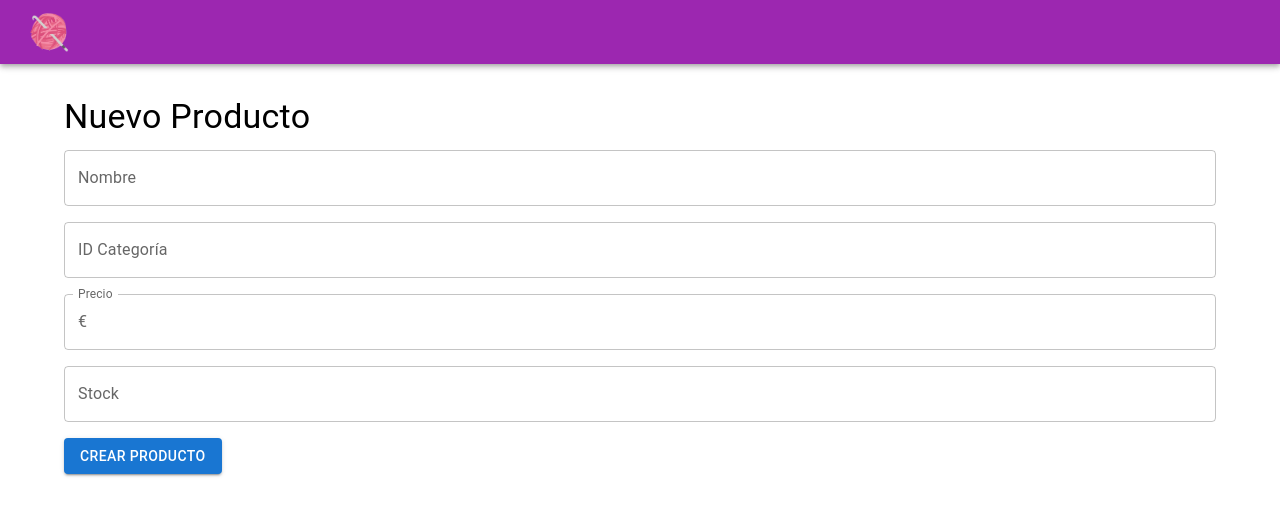
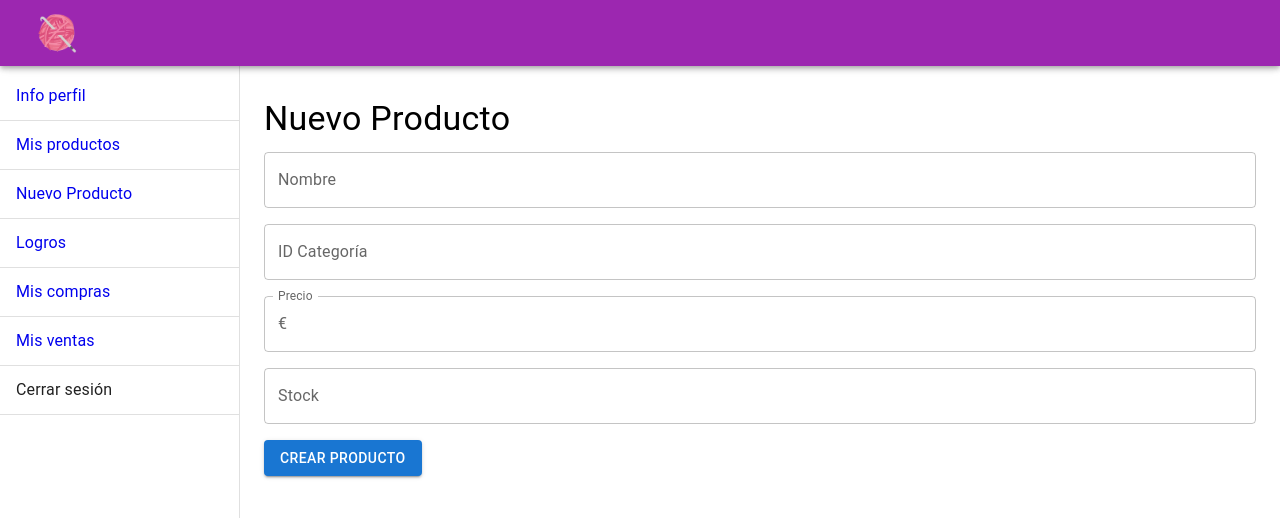
Before and after one commit to ARP-10/HookitStabit-frontend, a React (Create React App) app: page /api/productos/producto_nuevo in a window 1280 px wide. Shown: the top 518 px of the page. Built offline with nearby package versions, Linux system fonts and the light colour scheme; some icons are missing.

Commit message:
Podemos crear un producto y se guarda con el ID del usuario logueado

```diff
--- a/src/components/MenuLateral.js
+++ b/src/components/MenuLateral.js
@@ -1,8 +1,27 @@
 import React from "react";
-import { Drawer, List, ListItem, ListItemText, Divider } from "@mui/material";
-import { Link } from "react-router-dom"; // Para navegación entre páginas
+import {
+  Drawer,
+  List,
+  ListItem,
+  ListItemText,
+  Divider,
+  Toolbar,
+} from "@mui/material";
+import { Link, useNavigate } from "react-router-dom";
 
 const MenuLateral = () => {
+  const navigate = useNavigate();
+
+  // Función para cerrar sesión
+  const handleCerrarSesion = () => {
+    // Limpiar localStorage
+    localStorage.removeItem("usuarioLogueado");
+    localStorage.removeItem("usuarioId");
+
+    // Redirigir al login
+    navigate("/login");
+  };
+
   return (
     <Drawer
       sx={{
@@ -13,15 +32,43 @@ const MenuLateral = () => {
           boxSizing: "border-box",
         },
       }}
-      variant="permanent" // Hace que el Drawer siempre esté visible
+      variant="permanent"
       anchor="left"
     >
+      {/* Este Toolbar vacío sirve como espacio para que el drawer no se solape con el AppBar */}
+      <Toolbar />
       <List>
-        <ListItem button component={Link} to="http://localhost:3000/api/productos/producto_nuevo">
+        <ListItem button component={Link} to="/perfil">
+          <ListItemText primary="Info perfil" />
+        </ListItem>
+        <Divider />
+        <ListItem button component={Link} to="/api/productos/producto_nuevo">
+          <ListItemText primary="Mis productos" />
+        </ListItem>
+        <Divider />
+
+        <ListItem button component={Link} to="/api/productos/producto_nuevo">
           <ListItemText primary="Nuevo Producto" />
         </ListItem>
         <Divider />
-        {/* Puedes agregar más items en el futuro aquí */}
+        <ListItem button component={Link} to="/api/productos/producto_nuevo">
+          <ListItemText primary="Logros" />
+        </ListItem>
+        <Divider />
+        <ListItem button component={Link} to="/api/productos/producto_nuevo">
+          <ListItemText primary="Mis compras" />
+        </ListItem>
+        <Divider />
+        <ListItem button component={Link} to="/api/productos/producto_nuevo">
+          <ListItemText primary="Mis ventas" />
+        </ListItem>
+        <Divider />
+
+        {/* Botón de cerrar sesión */}
+        <ListItem button onClick={handleCerrarSesion}>
+          <ListItemText primary="Cerrar sesión" />
+        </ListItem>
+        <Divider />
       </List>
     </Drawer>
   );
--- a/src/components/NavBar.js
+++ b/src/components/NavBar.js
@@ -1,24 +1,36 @@
 import React from "react";
-import { BrowserRouter as Router, Routes, Route, useNavigate } from "react-router-dom";
 import {
-  AppBar,
-  Toolbar,
-  IconButton,
-} from "@mui/material";
+  BrowserRouter as Router,
+  Routes,
+  Route,
+  useNavigate,
+} from "react-router-dom";
+import { AppBar, Toolbar, IconButton } from "@mui/material";
 import AddShoppingCartIcon from "@mui/icons-material/AddShoppingCart";
 import PersonIcon from "@mui/icons-material/Person";
 import Logo from "../assets/Logopeque.png";
-
 
 //TODO: Crear boton de cerrar sesion
 const NavBar = () => {
   const navigate = useNavigate();
 
   return (
-      <AppBar position="sticky" color="secondary">
-        <Toolbar sx={{ display: "flex", justifyContent: "space-between", alignItems: "center" }}>
+    <AppBar
+      position="sticky"
+      color="secondary"
+      sx={{ zIndex: (theme) => theme.zIndex.drawer + 1 }}
+    >
+      <Toolbar
+        sx={{
+          display: "flex",
+          justifyContent: "space-between",
+          alignItems: "center",
+        }}
+      >
         {/* Logotipo */}
+        <IconButton color="inherit" onClick={() => navigate("/home")}>
           <img src={Logo} alt="Logo" style={{ height: 50 }} />
+        </IconButton>
 
         {/* Iconos alineados a la derecha */}
         <div>
--- a/src/pages/Login.js
+++ b/src/pages/Login.js
@@ -29,18 +29,21 @@ const Login = () => {
       const user = await response.json();
       console.log("Login correcto:", user);
 
-        // Guardamos el user logeado en localstorage
+      // Verifica si el usuario tiene el id
+      if (user && user.id) {
         localStorage.setItem("usuarioLogueado", JSON.stringify(user));
-
-
+        localStorage.setItem("usuarioId", user.id);
         navigate("/home");
+      } else {
+        console.error("No se encontró el ID del usuario:", user);
+        alert("Error al iniciar sesión. No se encontró el ID del usuario.");
+      }
     } else if (response.status === 401) {
       const motivo = await response.text();
 
       // Ajustar errores específicos
       setEmailError(motivo === "email");
       setPasswordError(motivo === "password");
-
     } else {
       alert("Error inesperado al intentar iniciar sesión.");
     }
@@ -49,6 +52,7 @@ const Login = () => {
     alert("Error de conexión con el servidor.");
   }
 };
+
 
   const handleEntrarSinLogin = () => navigate("/home");
   const handleRegistrarse = () => navigate("/registro");
--- a/src/pages/producto_nuevo.js
+++ b/src/pages/producto_nuevo.js
@@ -1,5 +1,16 @@
 import React, { useState } from "react";
-import { Container, Typography, FormControl, TextField, InputLabel, OutlinedInput, InputAdornment, Button } from "@mui/material";
+import {
+  Box,
+  Container,
+  Typography,
+  FormControl,
+  TextField,
+  InputLabel,
+  OutlinedInput,
+  InputAdornment,
+  Button,
+} from "@mui/material";
+import MenuLateral from "../components/MenuLateral";
 
 const ProductoNuevo = () => {
   const [nombre, setNombre] = useState("");
@@ -7,7 +18,12 @@ const ProductoNuevo = () => {
   const [precio, setPrecio] = useState("");
   const [stock, setStock] = useState("");
 
-  /* TODO: Por ahora el usuario siempre va a ser 1 */
+  // Obtener el ID del usuario logueado desde localStorage
+  const usuarioId = localStorage.getItem("usuarioId");
+
+  // Verifica si el ID está disponible, si no, usa un valor por defecto
+  const usuario = usuarioId ? parseInt(usuarioId, 10) : 1;
+
   const handleSubmit = async () => {
     const nuevoProducto = {
       nombre: nombre,
@@ -15,11 +31,11 @@ const ProductoNuevo = () => {
       stock: parseInt(stock),
       disponible: true,
       usuario: {
-        id: 1
+        id: usuario, // Usar el ID del usuario logueado
       },
       categoria: {
-        id: parseInt(categoriaId)
-      }
+        id: parseInt(categoriaId),
+      },
     };
 
     try {
@@ -47,6 +63,8 @@ const ProductoNuevo = () => {
   };
 
   return (
+    <Box sx={{ display: "flex" }}>
+      <MenuLateral /> {/* Menú lateral fijo a la izquierda */}
       <Container sx={{ paddingTop: 4 }}>
         <Typography variant="h4" gutterBottom>
           Nuevo Producto
@@ -54,12 +72,22 @@ const ProductoNuevo = () => {
 
         {/* Nombre */}
         <FormControl fullWidth sx={{ mb: 2 }}>
-        <TextField label="Nombre" variant="outlined" value={nombre} onChange={(e) => setNombre(e.target.value)} />
+          <TextField
+            label="Nombre"
+            variant="outlined"
+            value={nombre}
+            onChange={(e) => setNombre(e.target.value)}
+          />
         </FormControl>
 
         {/* Categoria */}
         <FormControl fullWidth sx={{ mb: 2 }}>
-        <TextField label="ID Categoría" variant="outlined" value={categoriaId} onChange={(e) => setCategoriaId(e.target.value)} />
+          <TextField
+            label="ID Categoría"
+            variant="outlined"
+            value={categoriaId}
+            onChange={(e) => setCategoriaId(e.target.value)}
+          />
         </FormControl>
 
         {/* Precio */}
@@ -92,6 +120,7 @@ const ProductoNuevo = () => {
           Crear Producto
         </Button>
       </Container>
+    </Box>
   );
 };
 
```
Lines whose indentation alone changed are shown as unchanged.
